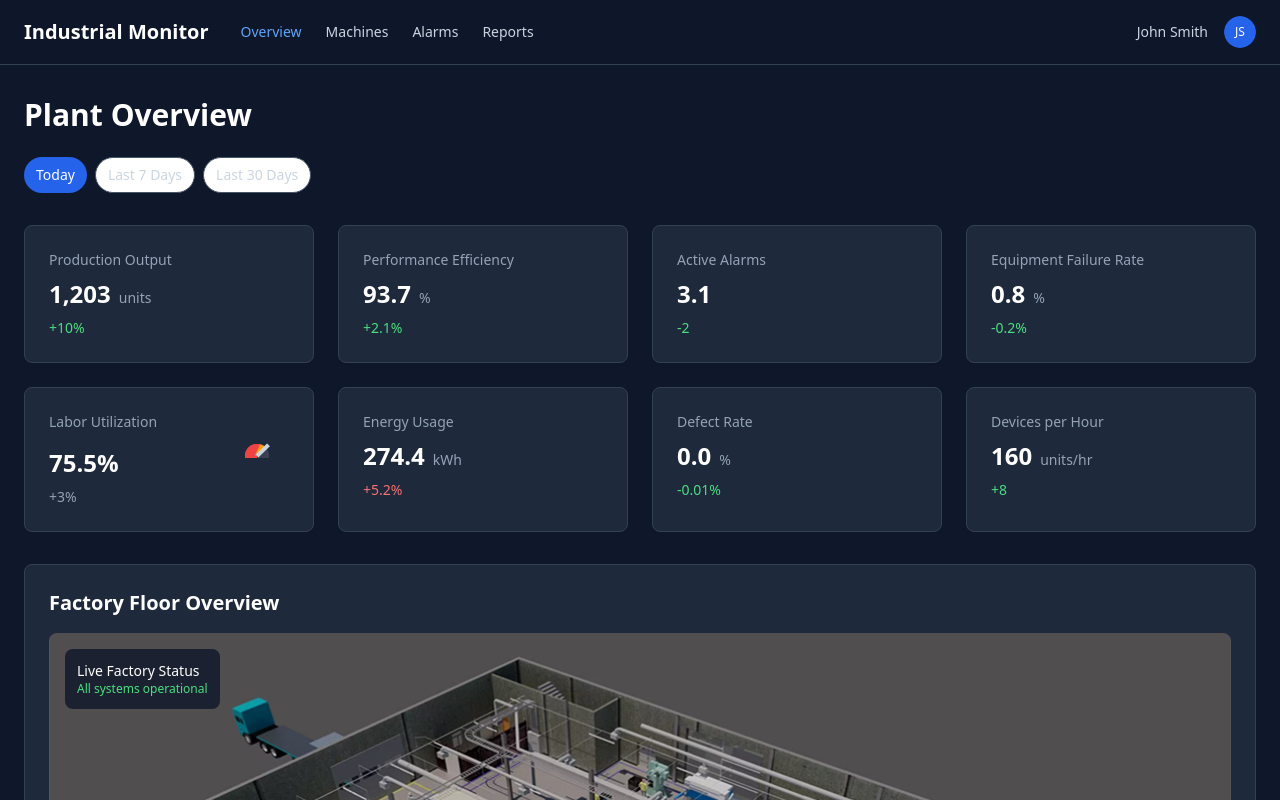
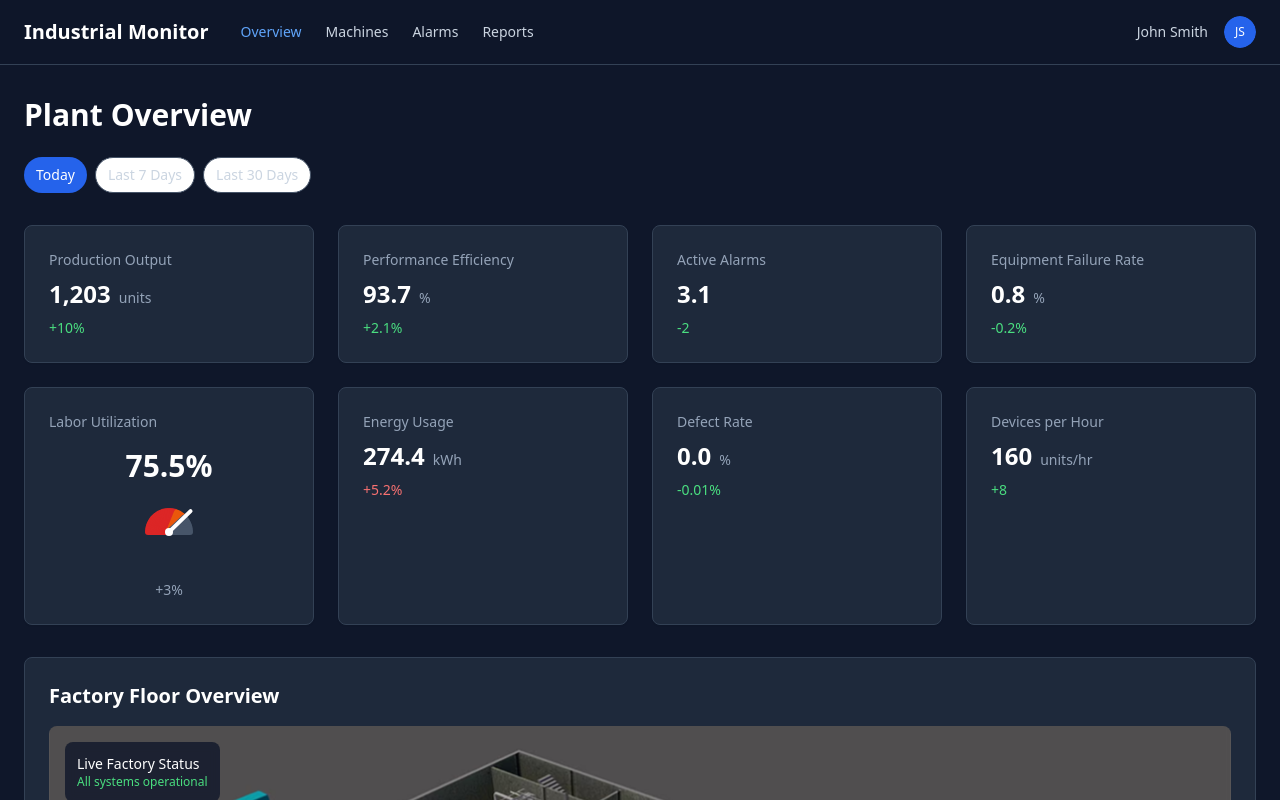
Before and after one commit to AmbitSoftwareDXB/factory-pulse-monitor-ui, a React (Vite) app: page / in a window 1280 px wide. Shown: the top 800 px of the page. Built offline with nearby package versions, Linux system fonts and the light colour scheme.

Commit message:
Refactor: Improve Labor Utilization gauge
Implement a large, contrasting semicircular gauge meter for the Labor Utilization card, displaying the percentage value above the semicircle.

```diff
--- a/src/components/dashboard/KPICard.tsx
+++ b/src/components/dashboard/KPICard.tsx
@@ -17,7 +17,6 @@ const KPICard: React.FC<KPICardProps> = ({ title, value, trend, trendType, trend
   const finalTrendType = trendType || (trendDirection === 'up' ? 'positive' : trendDirection === 'down' ? 'negative' : 'neutral');
 
   const trendColors = {
-    percentage: parseFloat(value.replace('%', '')),
     positive: 'text-green-400',
     negative: 'text-red-400',
     neutral: 'text-slate-400'
@@ -29,24 +28,24 @@ const KPICard: React.FC<KPICardProps> = ({ title, value, trend, trendType, trend
   // Create semicircular gauge for Labor Utilization
   const createGaugeSegments = () => {
     const segments = [];
-    const totalSegments = 20;
+    const totalSegments = 30;
     const filledSegments = Math.floor((percentage / 100) * totalSegments);
 
     for (let i = 0; i < totalSegments; i++) {
       const angle = (i / (totalSegments - 1)) * 180 - 90; // -90 to 90 degrees
       const isFilled = i < filledSegments;
-      let color = '#374151'; // gray-700 default
+      let color = '#475569'; // slate-600 default (contrasting background)
 
       if (isFilled) {
-        if (i < totalSegments * 0.6) color = '#ef4444'; // red
-        else if (i < totalSegments * 0.8) color = '#f59e0b'; // yellow
-        else color = '#10b981'; // green
+        if (i < totalSegments * 0.6) color = '#dc2626'; // red-600
+        else if (i < totalSegments * 0.8) color = '#ea580c'; // orange-600
+        else color = '#16a34a'; // green-600
       }
 
       segments.push(
         <div
           key={i}
-          className="absolute w-1 h-3 origin-bottom"
+          className="absolute w-1.5 h-6 origin-bottom rounded-sm"
           style={{
             left: '50%',
             bottom: '50%',
@@ -59,6 +58,48 @@ const KPICard: React.FC<KPICardProps> = ({ title, value, trend, trendType, trend
     return segments;
   };
 
+  if (isLaborUtilization) {
+    return (
+      <Card className="bg-slate-800 border-slate-700 hover:bg-slate-750 hover:shadow-lg hover:scale-[1.02] transition-all duration-200 cursor-pointer">
+        <CardContent className="p-6">
+          <div className="space-y-4">
+            <p className="text-sm font-medium text-slate-400">{title}</p>
+
+            {/* Large semicircular gauge */}
+            <div className="flex flex-col items-center space-y-4">
+              {/* Percentage value above gauge */}
+              <div className="text-3xl font-bold text-white">{value}</div>
+
+              {/* Gauge container */}
+              <div className="relative w-32 h-16">
+                {createGaugeSegments()}
+                {/* Needle indicator */}
+                <div
+                  className="absolute w-1 h-8 bg-white origin-bottom rounded-sm shadow-lg"
+                  style={{
+                    left: '50%',
+                    bottom: '50%',
+                    transform: `translateX(-50%) rotate(${(percentage / 100) * 180 - 90}deg)`,
+                  }}
+                />
+                {/* Center dot */}
+                <div className="absolute w-2 h-2 bg-white rounded-full" style={{
+                  left: '50%',
+                  bottom: '50%',
+                  transform: 'translateX(-50%) translateY(50%)'
+                }} />
+              </div>
+            </div>
+
+            <p className={`text-sm font-medium ${trendColors[finalTrendType]} text-center`}>
+              {trend}
+            </p>
+          </div>
+        </CardContent>
+      </Card>
+    );
+  }
+
   return (
     <Card className="bg-slate-800 border-slate-700 hover:bg-slate-750 hover:shadow-lg hover:scale-[1.02] transition-all duration-200 cursor-pointer">
       <CardContent className="p-6">
@@ -69,19 +110,6 @@ const KPICard: React.FC<KPICardProps> = ({ title, value, trend, trendType, trend
               <p className="text-2xl font-bold text-white">{value}</p>
               {unit && <p className="text-sm text-slate-400">{unit}</p>}
             </div>
-            {isLaborUtilization && (
-              <div className="relative w-16 h-8">
-                {createGaugeSegments()}
-                <div
-                  className="absolute w-1 h-4 bg-slate-300 origin-bottom"
-                  style={{
-                    left: '50%',
-                    bottom: '50%',
-                    transform: `translateX(-50%) rotate(${(percentage / 100) * 180 - 90}deg)`,
-                  }}
-                />
-              </div>
-            )}
           </div>
           <p className={`text-sm font-medium ${trendColors[finalTrendType]}`}>
             {trend}
```
